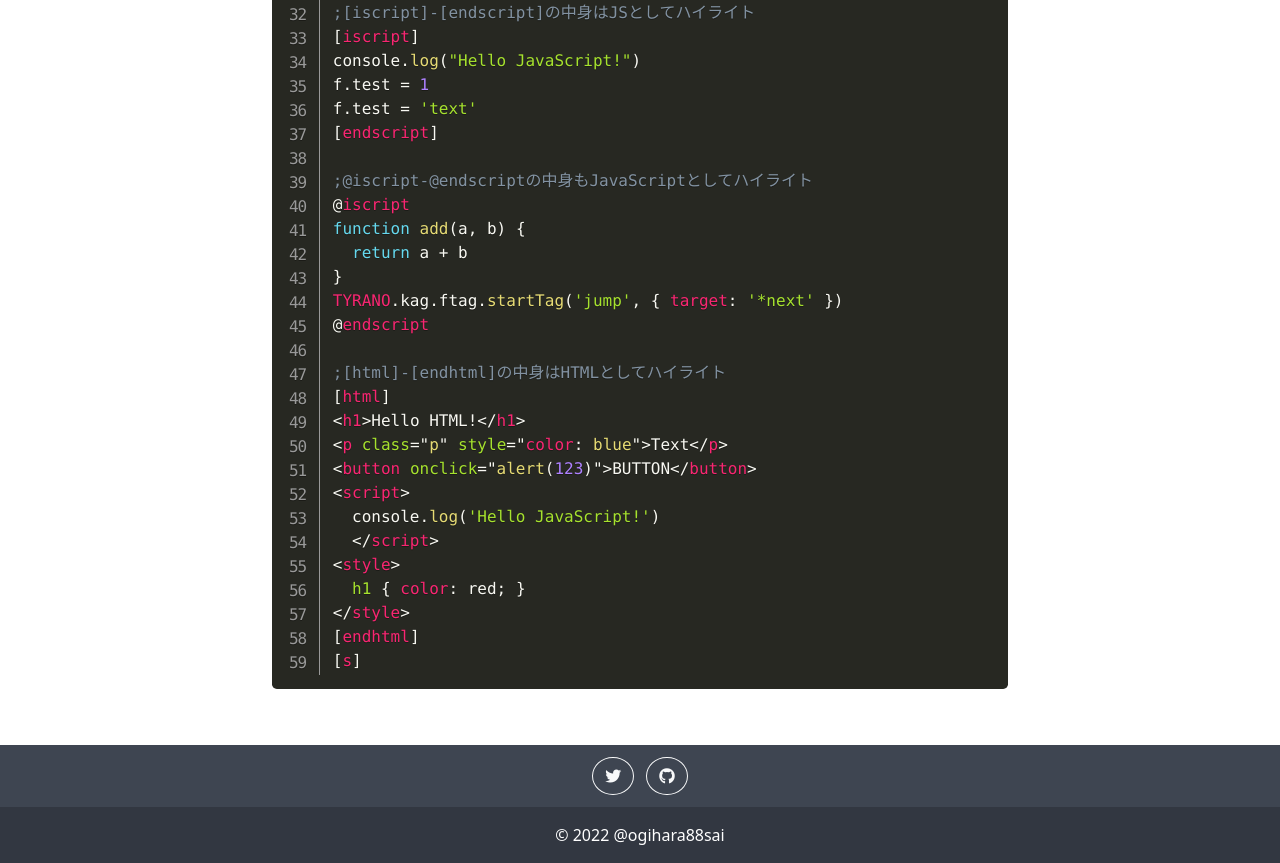
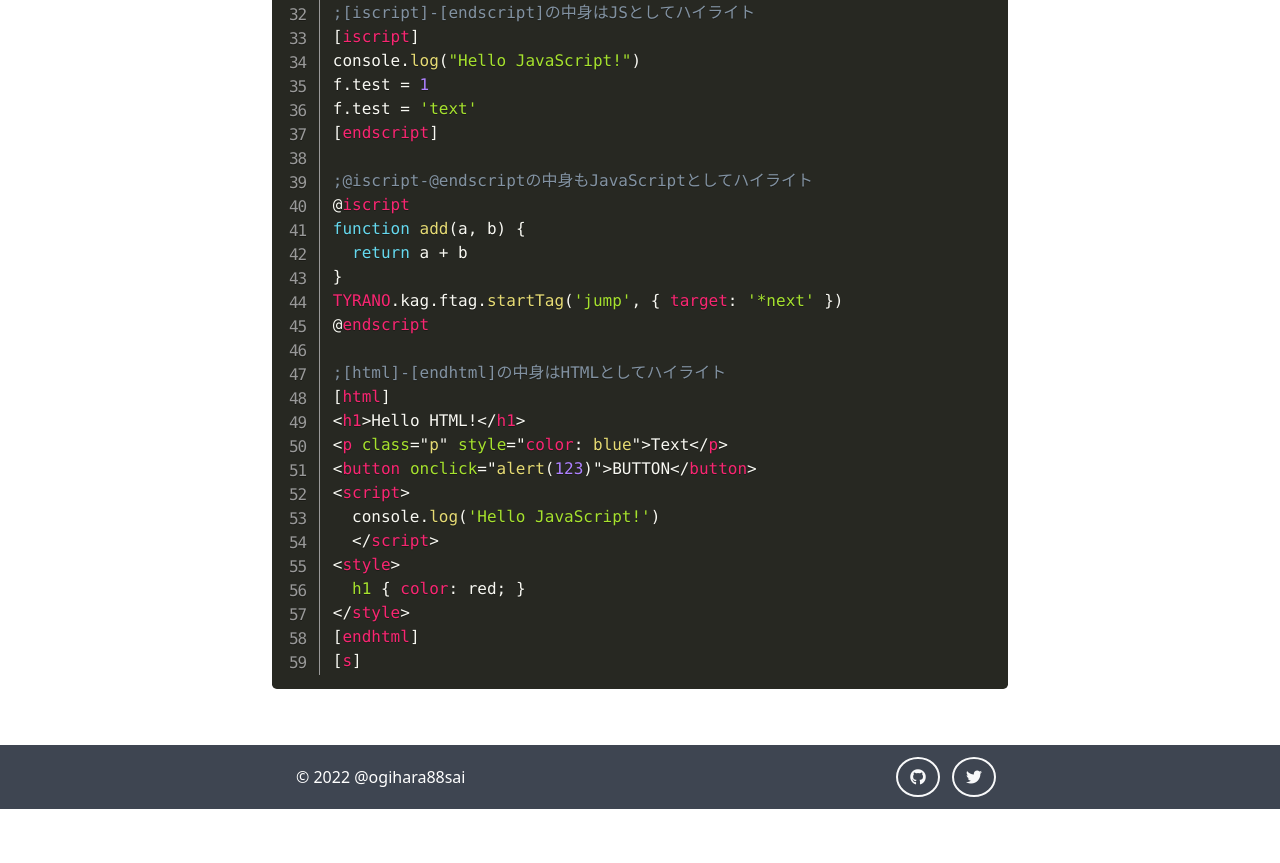
Before and after one commit to ogihara88sai/prism-tyranoscript, a website: page docs/index.html in a window 1280 px wide. Shown: the part 2490-3353 px from the top of the page. After the commit the page ends 3299 px from the top, so only its background shows below. Drawn offline with nearby package versions, Linux system fonts and the light colour scheme.

Commit message:
docs: Footerの調整 + コメントの追加

```diff
--- a/docs/index.html
+++ b/docs/index.html
@@ -4,27 +4,34 @@
 <head>
   <meta charset="UTF-8">
   <meta name="viewport" content="width=device-width, initial-scale=1">
+  <!-- Twitter Card -->
   <meta name="twitter:card" content="summary_large_image">
   <meta name="twitter:site" content="@ogihara88sai">
   <meta property="og:url" content="https://ogihara88sai.github.io/prism-tyranoscript/">
   <meta property="og:title" content="prism-tyranoscript.js">
   <meta property="og:description" content="『prism-tyranoscript.js』は、ティラノスクリプトのコードをPrism.jsでシンタックスハイライトするための拡張ファイルです。">
   <meta property="og:image" content="https://ogihara88sai.github.io/prism-tyranoscript/card.png">
+  <!-- SEO -->
   <title>prism-tyranoscript.js</title>
   <meta content="『prism-tyranoscript.js』は、ティラノスクリプトのコードをPrism.jsでシンタックスハイライトするための拡張ファイルです。" name="description">
+  <!-- Prism.js -->
   <link id="css" href="prism.css" rel="stylesheet">
   <script src="prism.js"></script>
   <script src="prism-tyranoscript.min.js"></script>
+  <!-- Bootstrap 5 -->
   <link href="https://cdn.jsdelivr.net/npm/bootstrap@5.0.2/dist/css/bootstrap.min.css" rel="stylesheet"
     integrity="sha384-EVSTQN3/azprG1Anm3QDgpJLIm9Nao0Yz1ztcQTwFspd3yD65VohhpuuCOmLASjC" crossorigin="anonymous">
-  <link rel="stylesheet" href="https://cdnjs.cloudflare.com/ajax/libs/font-awesome/5.15.4/css/all.min.css">
-  <script src="https://code.jquery.com/jquery-3.6.0.min.js"></script>
   <script src="https://cdn.jsdelivr.net/npm/bootstrap@5.0.2/dist/js/bootstrap.bundle.min.js"
     integrity="sha384-MrcW6ZMFYlzcLA8Nl+NtUVF0sA7MsXsP1UyJoMp4YLEuNSfAP+JcXn/tWtIaxVXM"
     crossorigin="anonymous"></script>
+  <!-- Font Awesome -->
+  <link rel="stylesheet" href="https://cdnjs.cloudflare.com/ajax/libs/font-awesome/5.15.4/css/all.min.css">
+  <!-- jQuery -->
+  <script src="https://code.jquery.com/jquery-3.6.0.min.js"></script>
 </head>
 
 <body>
+  <!-- Navi -->
   <nav class="navbar navbar-expand-lg navbar-dark bg-dark" style="background-color: #323741">
     <div class="container-fluid">
       <span class="navbar-brand">Style</span>
@@ -62,6 +69,8 @@
       </div>
     </div>
   </nav>
+  <!-- End of Navi -->
+  <!-- Contents -->
   <div class="container">
     <div class="row my-5">
       <div class="col-0 col-lg-1 col-xl-2"></div>
@@ -97,21 +106,30 @@
       <div class="col-0 col-lg-1 col-xl-2"></div>
     </div>
   </div>
+  <!-- End of Contents -->
+  <!-- Footer -->
   <footer class="text-center text-lg-start text-white" style="background-color: #3e4551">
-    <div class="container pb-0">
-      <section class="mb-2 pt-2 text-center">
-        <!-- Twitter -->
-        <a class="btn btn-outline-light btn-floating rounded-circle m-1" href="https://twitter.com/ogihara88sai"
-          role="button"><i class="fab fa-twitter"></i></a>
-        <!-- Github -->
-        <a class="btn btn-outline-light btn-floating rounded-circle m-1"
-          href="https://github.com/ogihara88sai/prism-tyranoscript" role="button"><i class="fab fa-github"></i></a>
+    <div class="container">
+      <section class="py-1">
+        <div class="row m-auto d-flex align-items-center">
+          <div class="col-0 col-lg-1 col-xl-2"></div>
+          <div class="col-7 col-lg-5 col-xl-4 text-start text-md-start">
+            <div class="p-3">
+              © 2022 @ogihara88sai
+            </div>
+          </div>
+          <div class="col-5 col-lg-5 col-xl-4 text-end text-md-end">
+            <a class="btn btn-outline-light btn-floating rounded-circle border-2 m-1" class="text-white"
+              href="https://github.com/ogihara88sai/prism-tyranoscript" role="button"><i class="fab fa-github"></i></a>
+            <a class="btn btn-outline-light btn-floating rounded-circle border-2 m-1" class="text-white"
+              href="https://twitter.com/ogihara88sai" role="button"><i class="fab fa-twitter"></i></a>
+          </div>
+          <div class="col-0 col-lg-1 col-xl-2"></div>
+        </div>
       </section>
     </div>
-    <div class="text-center p-3" style="background-color: #323741">
-      © 2022 @ogihara88sai</a>
-    </div>
   </footer>
+  <!-- End of Footer -->
   <script>
     $('code[data-src]').each((i, code) => {
       const $code = $(code);
```
